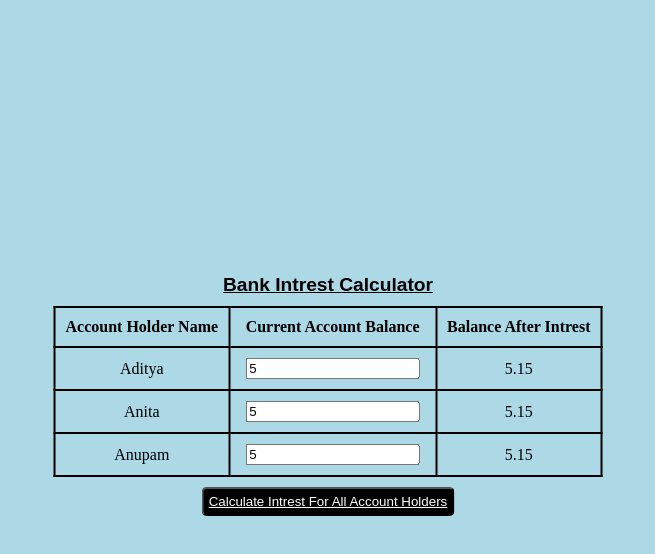
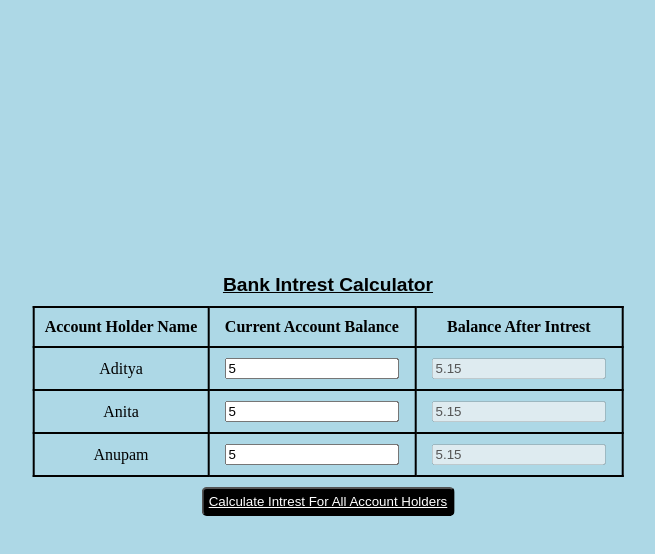
Before and after one commit to Hardeep171/exercises-of-js, a plain HTML site: page exercise 6/index2.html in a window 1280 px wide. Both pictures are taken after typing "5", "5", "5" into the empty fields and a click on the button "Calculate Intrest For All Account Holders". Shown: the whole page, without its empty margins (312-967 px from the left). Drawn offline with Linux system fonts and the light colour scheme.

Commit message:
update simple td to input tag as output

```diff
--- a/exercise 6/index2.html
+++ b/exercise 6/index2.html
@@ -24,17 +24,17 @@
             <tr>
                 <td>Aditya</td>
                 <td><input type="number" min="0"id="bank-balance-1"></td>
-                <td id="bank-balance-11" class="cls"></td>
+                <td> <input type="text" id="bank-balance-11" class="cls" disabled></td>
             </tr>
             <tr>
                 <td>Anita</td>
                 <td><input type="number" min="0" id="bank-balance-2"></td>
-                <td id="bank-balance-22" class="cls"></td>
+                <td><input type="text" id="bank-balance-22" class="cls" disabled></td>
             </tr>
             <tr>
                 <td>Anupam</td>
                 <td><input type="number" min="0"id="bank-balance-3"></td>
-                <td id="bank-balance-33" class="cls"></td>
+                <td><input type="text" id="bank-balance-33" class="cls" disabled></td>
             </tr>
         </table>
         <button onclick="calculate()" class="btn">Calculate Intrest For All Account Holders</button>
--- a/exercise 6/index2.js
+++ b/exercise 6/index2.js
@@ -11,9 +11,9 @@ function calculate() {
    let a = [bb1.value,bb2.value,bb3.value]
    console.log(a)
    calculateIntrest(a)
-   data1.innerText = a[0]
-   data2.innerText = a[1]
-   data3.innerText = a[2]
+   data1.value = a[0]
+   data2.value = a[1]
+   data3.value = a[2]
    var one = document.getElementsByClassName('cls')
    one.classList.add('cls1')
    console.log(a)
```
